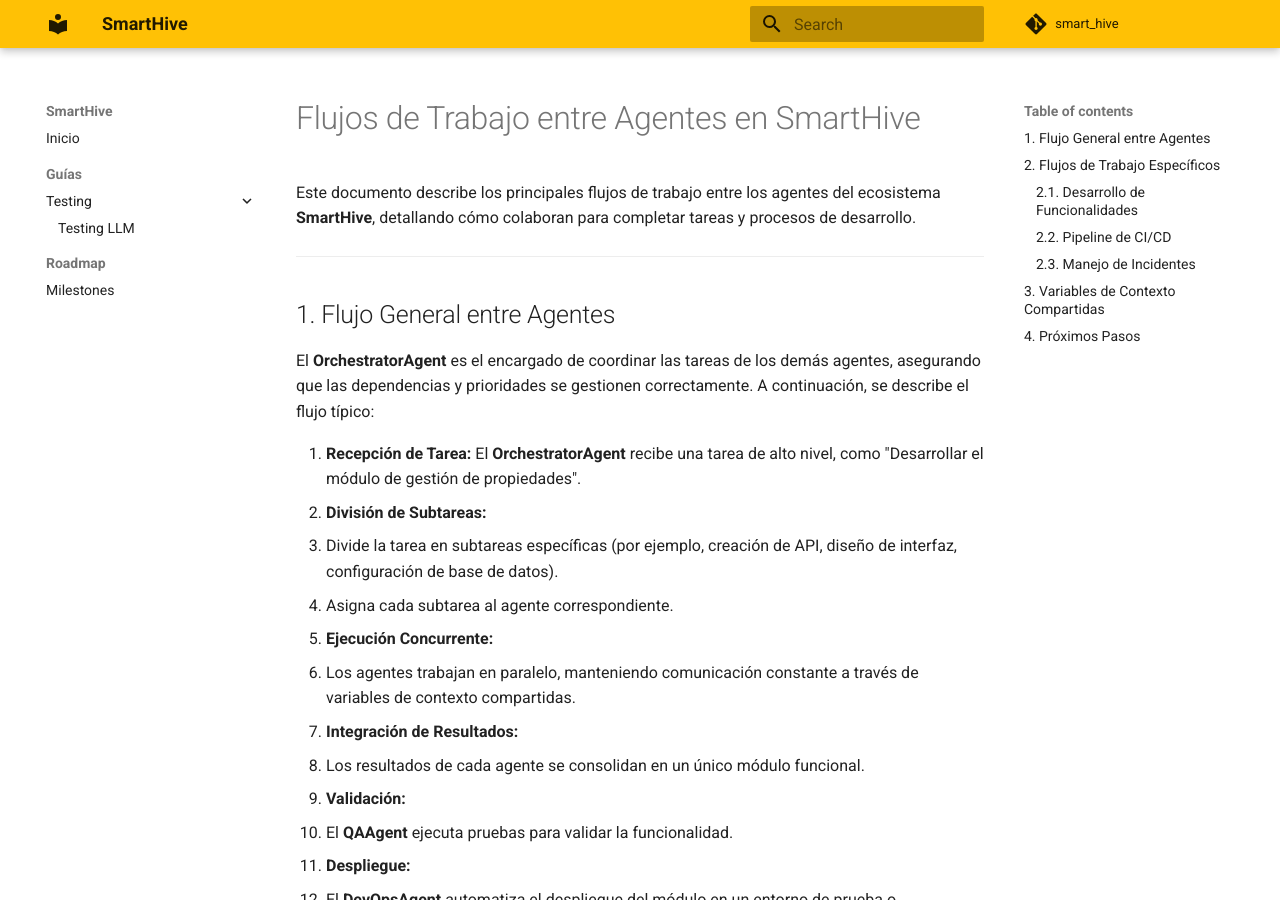
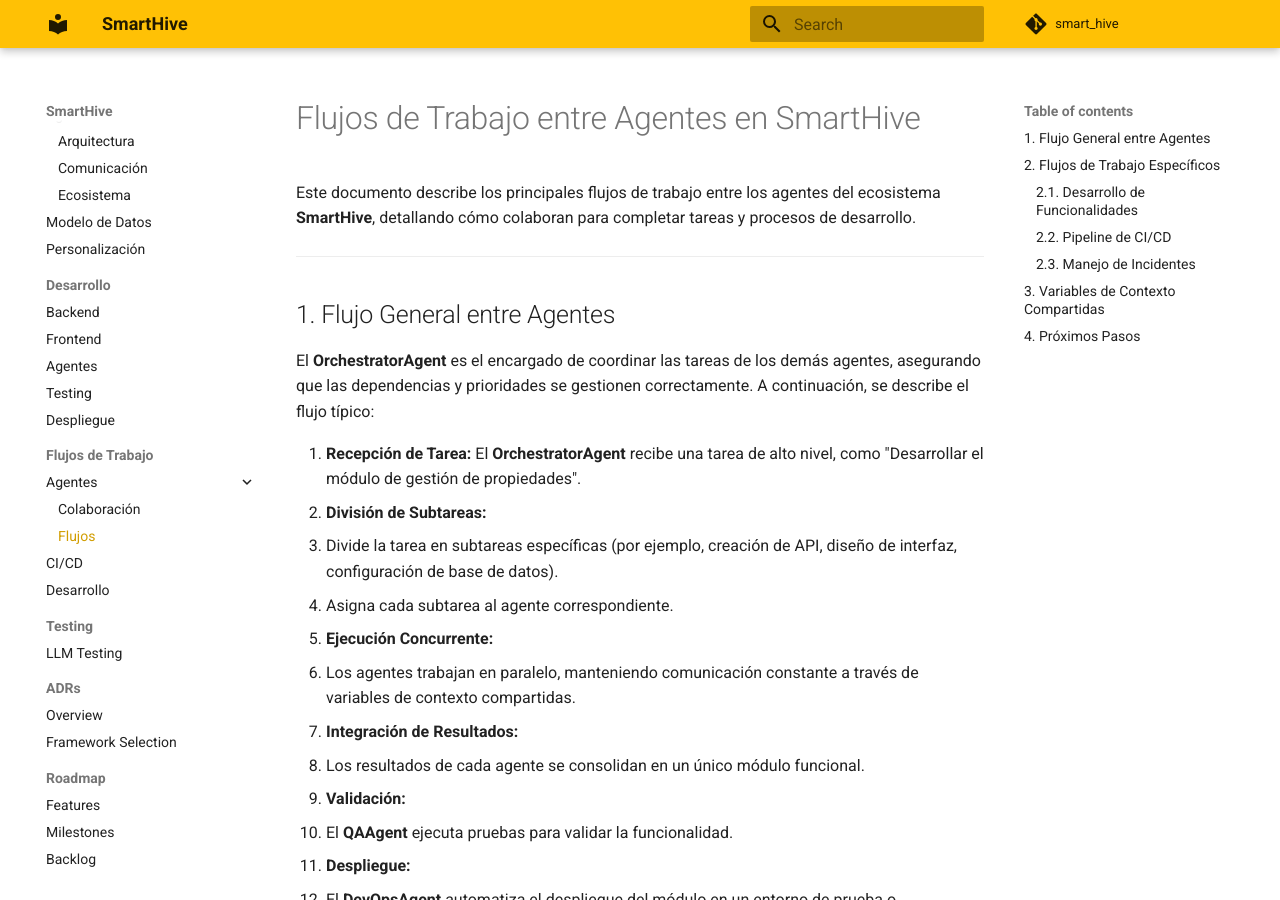
Before and after one commit to reyer3/smart_hive, an MkDocs documentation site: the page built from docs/workflows/agent_workflows.md, in a window 1280 px wide and 900 px high. Built offline with MkDocs 1.6.1 and Material for MkDocs 9.7.7, drawn with Linux system fonts in a browser that asks for light colours; comment, search, counter and statistics services are not loaded; some of the changed lines change nothing that is shown.

Commit message:
docs: update mkdocs navigation
- Add all markdown files to navigation
- Organize sections by topic
- Add nested navigation for related content

```diff
--- a/mkdocs.yml
+++ b/mkdocs.yml
@@ -41,8 +41,32 @@
 
 nav:
   - Inicio: index.md
-  - Guías:
-      - Testing:
-          - Testing LLM: testing/llm_testing.md
+  - Arquitectura:
+      - Sistema: architecture/system_architecture.md
+      - Agentes:
+          - Arquitectura: architecture/agent_architecture.md
+          - Comunicación: architecture/agent_communication.md
+          - Ecosistema: architecture/agent_ecosystem.md
+      - Modelo de Datos: architecture/data_model.md
+      - Personalización: architecture/user_personalization.md
+  - Desarrollo:
+      - Backend: development/backend_development.md
+      - Frontend: development/frontend_development.md
+      - Agentes: development/agent_development.md
+      - Testing: development/testing.md
+      - Despliegue: development/deployment.md
+  - Flujos de Trabajo:
+      - Agentes:
+          - Colaboración: workflows/agent_collaboration.md
+          - Flujos: workflows/agent_workflows.md
+      - CI/CD: workflows/ci_cd_pipeline.md
+      - Desarrollo: workflows/development_workflows.md
+  - Testing:
+      - LLM Testing: testing/llm_testing.md
+  - ADRs:
+      - Overview: adr/README.md
+      - Framework Selection: adr/001-agent-framework-selection.md
   - Roadmap:
+      - Features: roadmap/features.md
       - Milestones: roadmap/milestones.md
+      - Backlog: roadmap/backlog.md
```
